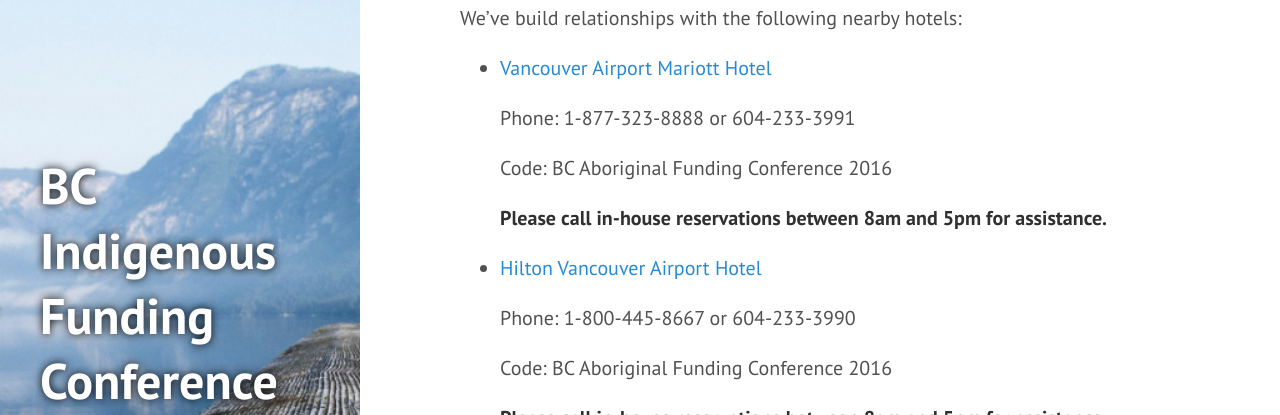
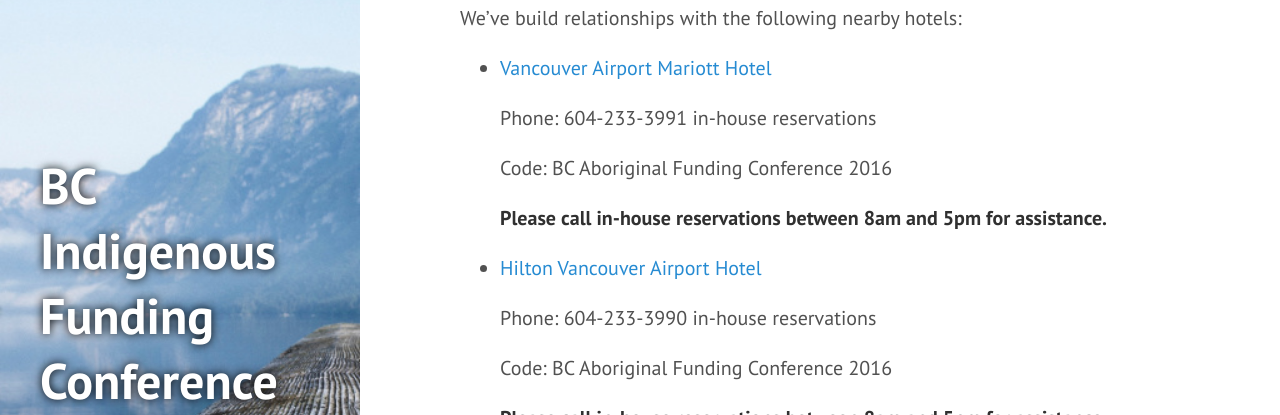
Before and after one commit to BCAAFC/funding-conference-2016, a Jekyll site: the page built from accommodations.md, in a window 1280 px wide and 900 px high. Shown: the part 137-552 px from the top of the window. Built offline with Jekyll 4.4.1, drawn with Linux system fonts in a browser that asks for light colours; nearby versions of some CDN libraries.

Commit message:
in-house #s

```diff
--- a/accommodations.md
+++ b/accommodations.md
@@ -8,7 +8,7 @@
 
 * [Vancouver Airport Mariott Hotel](http://cwp.marriott.com/yvrsa/bcafcsep2016/)
 
-  Phone: 1-877-323-8888 or 604-233-3991
+  Phone: 604-233-3991 in-house reservations
 
   Code: BC Aboriginal Funding Conference 2016
 
@@ -16,7 +16,7 @@
 
 * [Hilton Vancouver Airport Hotel](http://www.hilton.com/en/hi/groups/personalized/Y/YVRAHHF-BCAFC-20160921/index.jhtml?WT.mc_id=POG)
 
-  Phone: 1-800-445-8667 or 604-233-3990
+  Phone: 604-233-3990 in-house reservations
 
   Code: BC Aboriginal Funding Conference 2016
 
```
